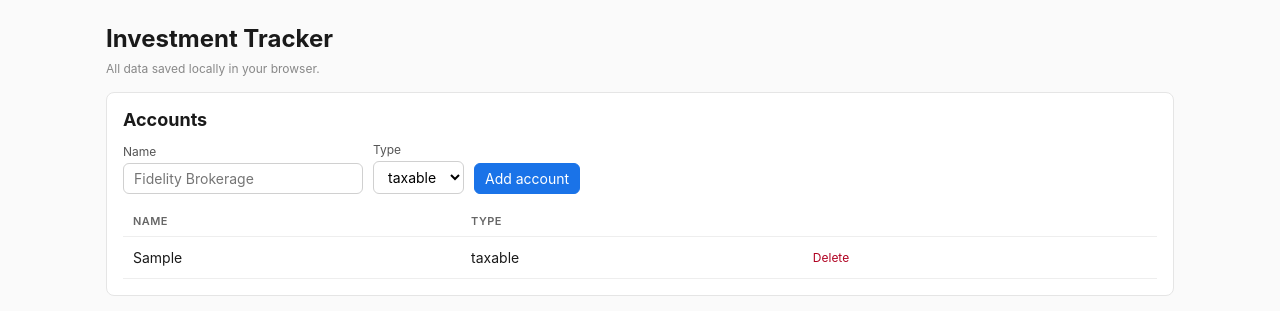
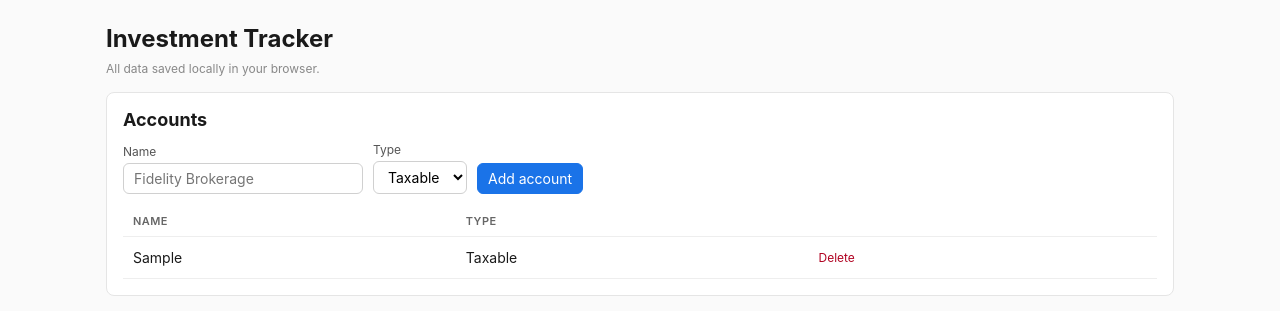
Before and after one commit to xindixu/investment-tracker, a Next.js app: page / in a window 1280 px wide. Both pictures are taken after typing "Sample" into the empty fields and a click on the button "Add account". Shown: the top 311 px of the page. Built offline with nearby package versions, Linux system fonts and the light colour scheme.

Commit message:
display type better

```diff
--- a/app/page.tsx
+++ b/app/page.tsx
@@ -5,9 +5,11 @@ import {
   Account,
   AccountType,
   ACCOUNT_TYPES,
+  ACCOUNT_TYPE_LABELS,
   Investment,
   InvestmentType,
   INVESTMENT_TYPES,
+  INVESTMENT_TYPE_LABELS,
 } from "@/lib/types";
 
 const newId = () =>
@@ -178,7 +180,7 @@ export default function Page() {
                   <td>{inv.symbol}</td>
                   <td>{account ? account.name : <span className="muted">unknown</span>}</td>
                   <td className="num">{inv.quantity}</td>
-                  <td>{inv.type}</td>
+                  <td>{INVESTMENT_TYPE_LABELS[inv.type]}</td>
                   <td className="num">{value === undefined ? "—" : fmtMoney(value)}</td>
                   <td>
                     <button className="danger" onClick={() => removeInvestment(inv.id)}>
@@ -217,7 +219,7 @@ export default function Page() {
                 <tr key={g.symbol}>
                   <td>{g.symbol}</td>
                   <td className="num">{g.quantity}</td>
-                  <td>{g.type}</td>
+                  <td>{INVESTMENT_TYPE_LABELS[g.type]}</td>
                   <td className="num">{g.hasPrice ? fmtMoney(g.value) : "—"}</td>
                   <td className="num">
                     {totalValue > 0 && g.hasPrice ? fmtPct(g.value / totalValue) : "—"}
@@ -260,7 +262,7 @@ function AccountsSection({
           Type
           <select value={type} onChange={(e) => setType(e.target.value as AccountType)}>
             {ACCOUNT_TYPES.map((t) => (
-              <option key={t} value={t}>{t}</option>
+              <option key={t} value={t}>{ACCOUNT_TYPE_LABELS[t]}</option>
             ))}
           </select>
         </label>
@@ -289,7 +291,7 @@ function AccountsSection({
             {accounts.map((a) => (
               <tr key={a.id}>
                 <td>{a.name}</td>
-                <td>{a.type}</td>
+                <td>{ACCOUNT_TYPE_LABELS[a.type]}</td>
                 <td>
                   <button className="danger" onClick={() => onRemove(a.id)}>Delete</button>
                 </td>
@@ -360,7 +362,7 @@ function AddInvestmentSection({
             Type
             <select value={type} onChange={(e) => setType(e.target.value as InvestmentType)}>
               {INVESTMENT_TYPES.map((t) => (
-                <option key={t} value={t}>{t}</option>
+                <option key={t} value={t}>{INVESTMENT_TYPE_LABELS[t]}</option>
               ))}
             </select>
           </label>
```
